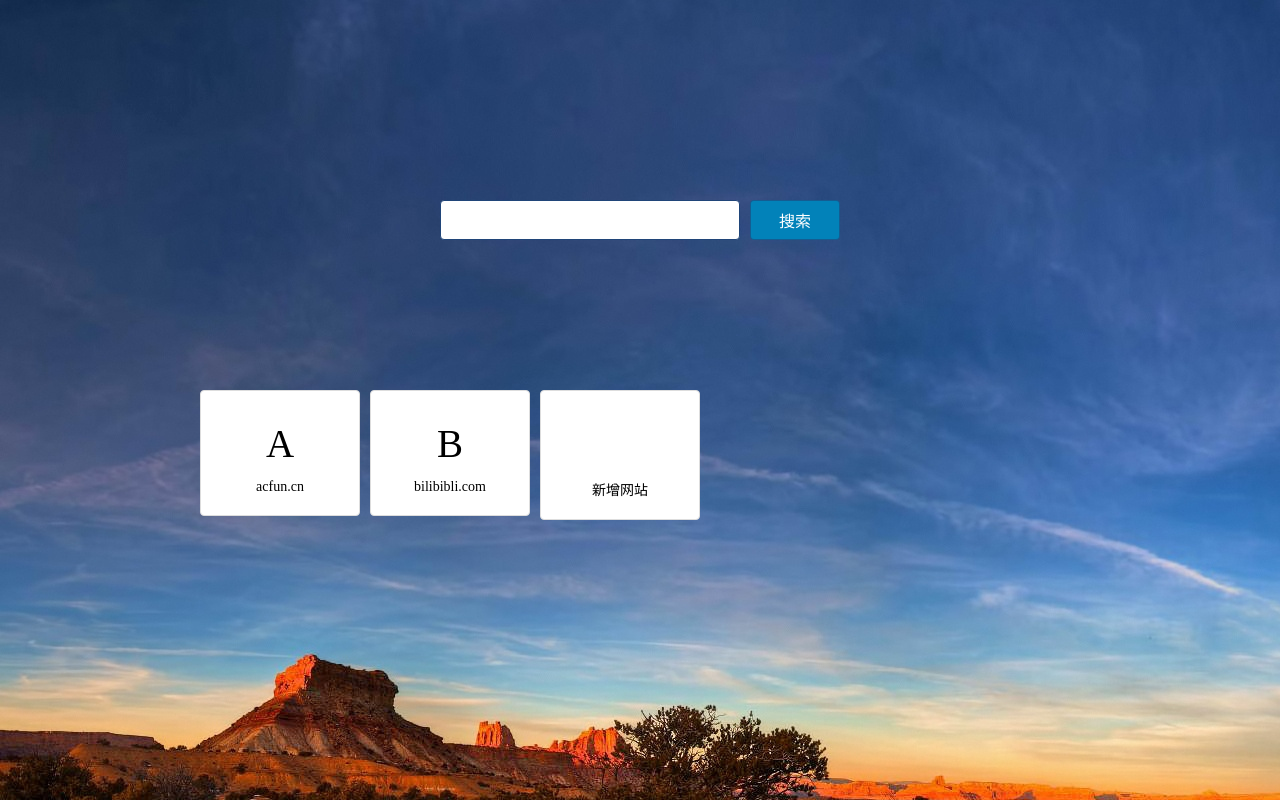
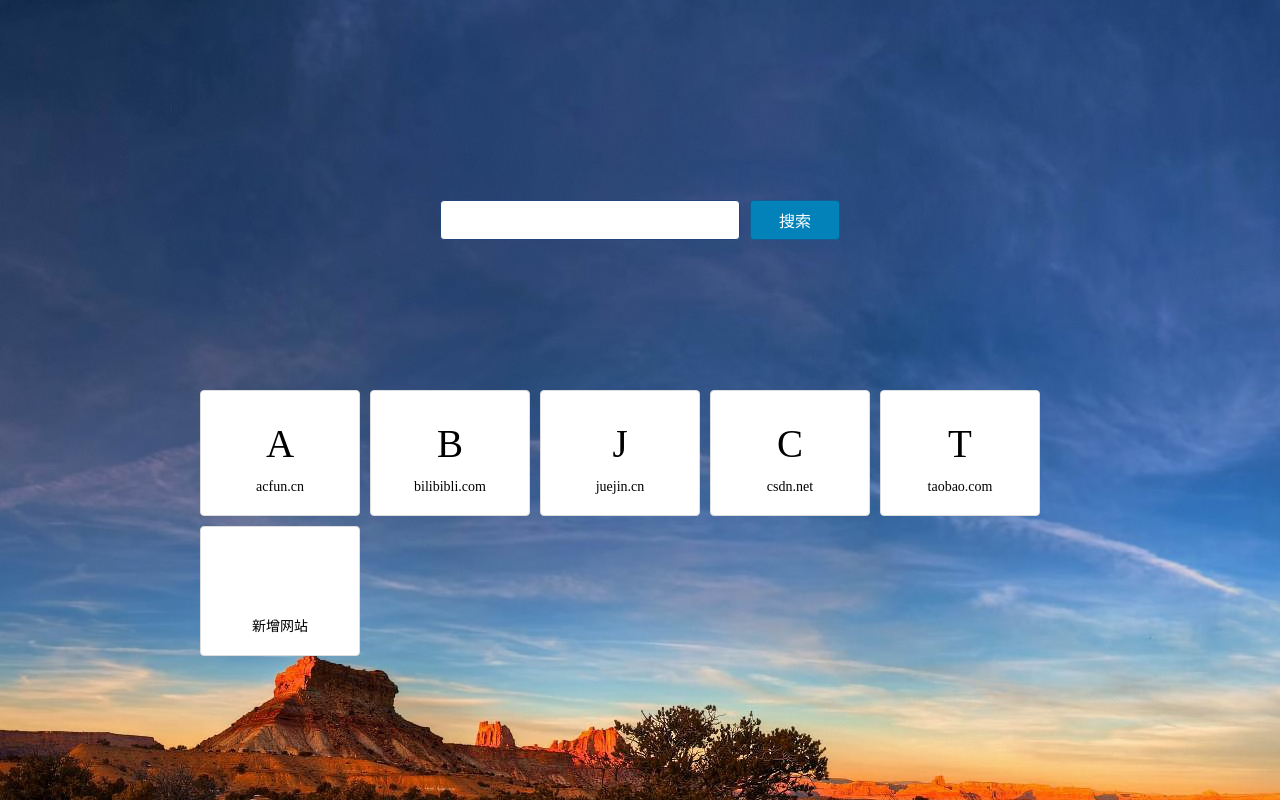
Before and after one commit to surong630/mynav, a website: page src/index.html in a window 1280 px wide. Drawn offline with nearby package versions, Linux system fonts and the light colour scheme.

Commit message:
修改不能取消

```diff
--- a/src/js/main.js
+++ b/src/js/main.js
@@ -6,7 +6,10 @@ let xObject = JSON.parse(x);
 // 动态创建数组，然后通过动态添加和删除。 判断localStorage有没有存在数据,有的话则用,没有就用默认的
 const hashMap = xObject ||  [
   {logo: 'A', url: 'https://www.acfun.cn'},
-  {logo: 'B', url: 'https://www.bilibibli.com'}
+  {logo: 'B', url: 'https://www.bilibibli.com'},
+  {logo: 'J', url: 'juejin.cn'},
+  {logo: 'C', url: 'https://www.csdn.net'},
+  {logo: 'T', url: 'taobao.com'}
 ]
 const simplifyUrl = (url) => {
   let newUrl = url.replace('https://', '').replace('http://', '').replace('www.', '').replace(/\/.*/, '')
@@ -46,6 +49,9 @@ render()
 // 添加点击事件
 $('.addButton').on('click', () => {
   let url = prompt('请问你要添加的网址');
+  if(!url) {
+    url = prompt('请输入网址')
+  }
   let name = prompt('请添加网站的名称')
   while(name.length > 4) {
     alert('请输入小于4的字符')
```
Also changed, not shown: dist/index.html, 6 other files.
